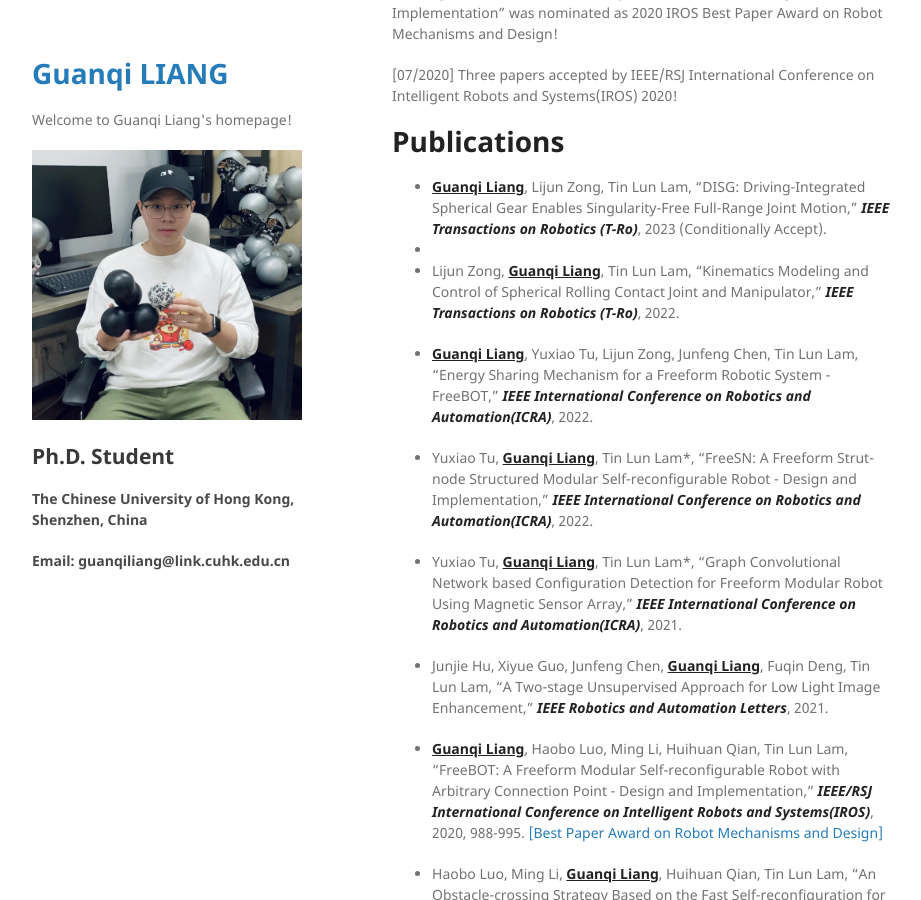
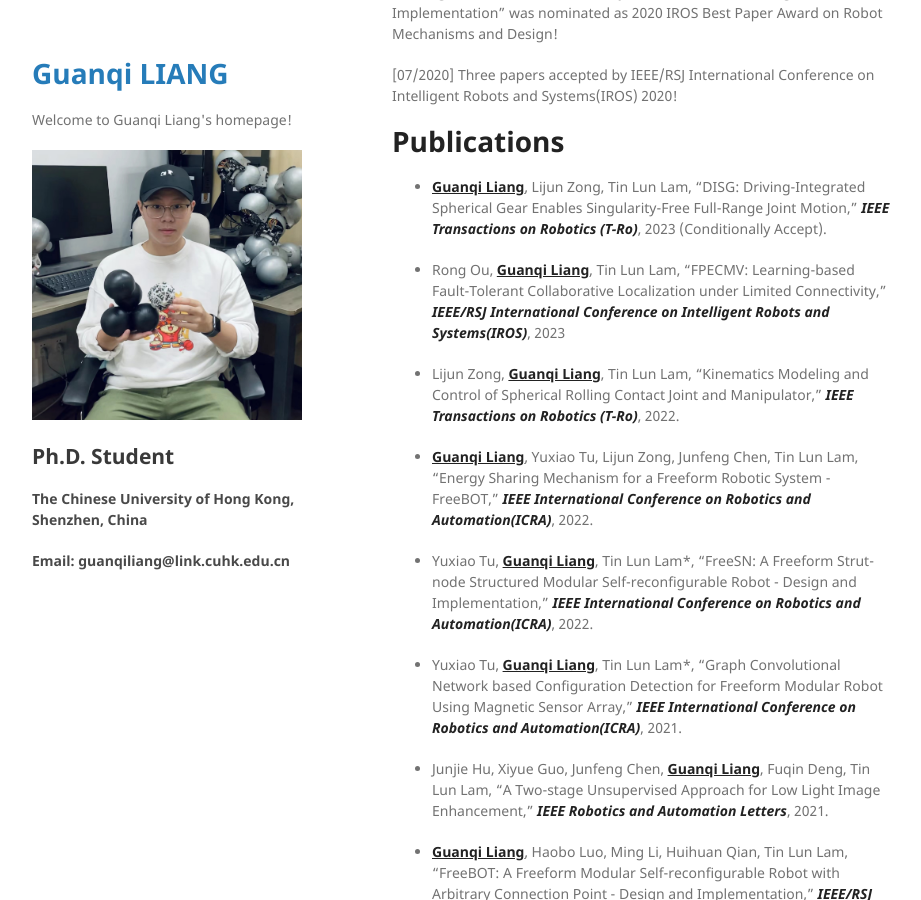
Before and after one commit to guanqiliang/guanqiliang.github.com, a Jekyll site: the page built from index.md, in a window 1280 px wide and 900 px high, scrolled down 943 px. Shown: the whole window, without its empty margins (178-1099 px from the left). Built offline with Jekyll 4.4.1, drawn with Linux system fonts in a browser that asks for light colours; our own code applies the rules of GitHub Pages for plain Markdown files.

Commit message:
Update index.md

```diff
--- a/index.md
+++ b/index.md
@@ -35,7 +35,9 @@ Hello, I am a 4th year Ph.D candidate, supervised by [Prof. Tin Lun LAM](https:/
 # Publications
 
 * <strong><u>Guanqi Liang</u></strong>, Lijun Zong, Tin Lun Lam, "DISG: Driving-Integrated Spherical Gear Enables Singularity-Free Full-Range Joint Motion," <strong><i>IEEE Transactions on Robotics (T-Ro)</i></strong>, 2023 (Conditionally Accept).
-*
+
+* Rong Ou, <strong><u>Guanqi Liang</u></strong>, Tin Lun Lam, "FPECMV: Learning-based Fault-Tolerant Collaborative Localization under Limited Connectivity," <strong><i>IEEE/RSJ International Conference on Intelligent Robots and Systems(IROS)</i></strong>, 2023
+
 * Lijun Zong, <strong><u>Guanqi Liang</u></strong>, Tin Lun Lam, "Kinematics Modeling and Control of Spherical Rolling Contact Joint and Manipulator," <strong><i>IEEE Transactions on Robotics (T-Ro)</i></strong>, 2022.
 
 * <strong><u>Guanqi Liang</u></strong>, Yuxiao Tu, Lijun Zong, Junfeng Chen, Tin Lun Lam, "Energy Sharing Mechanism for a Freeform Robotic System - FreeBOT," <strong><i>IEEE International Conference on Robotics and Automation(ICRA)</i></strong>, 2022.
```
